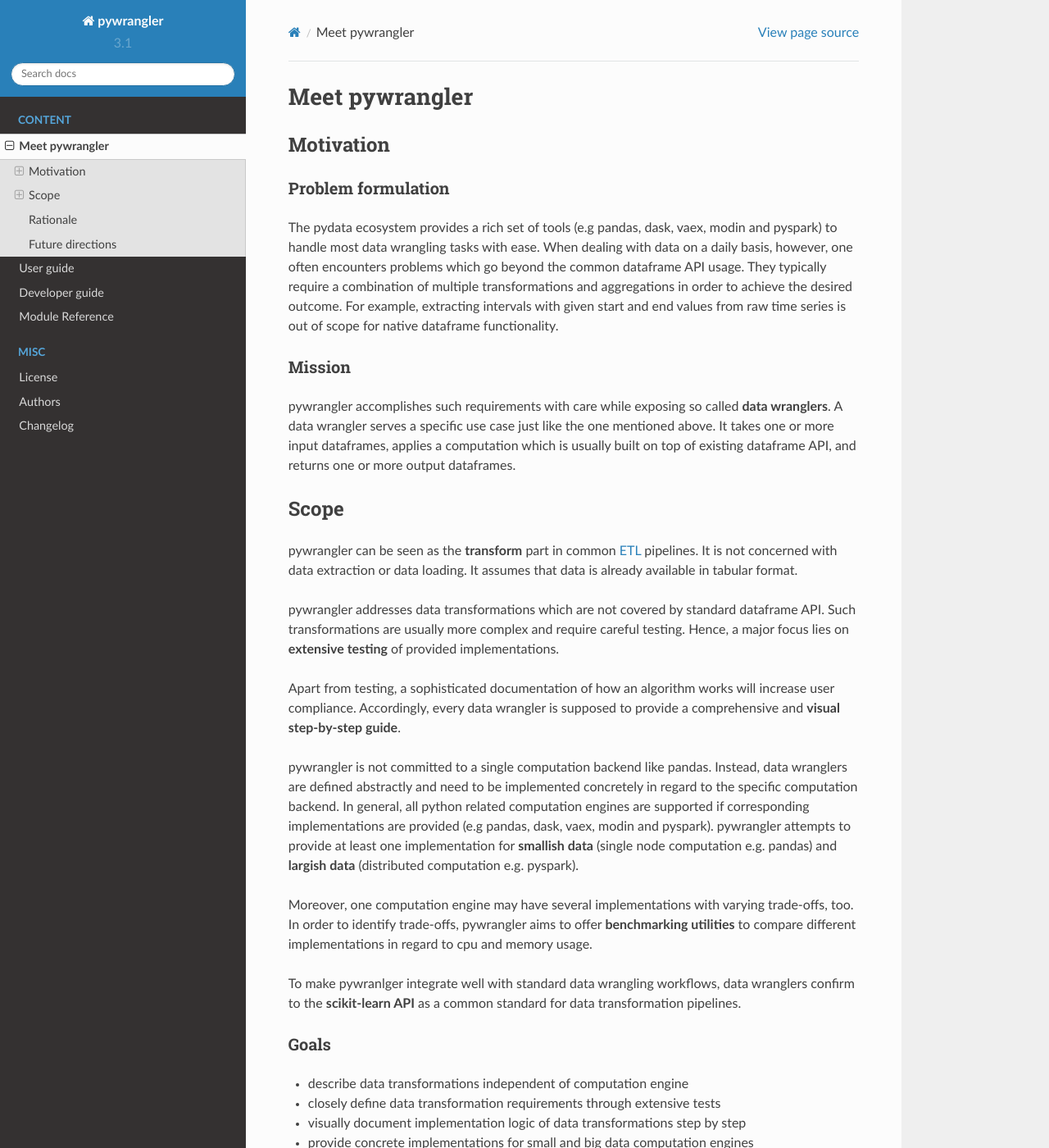
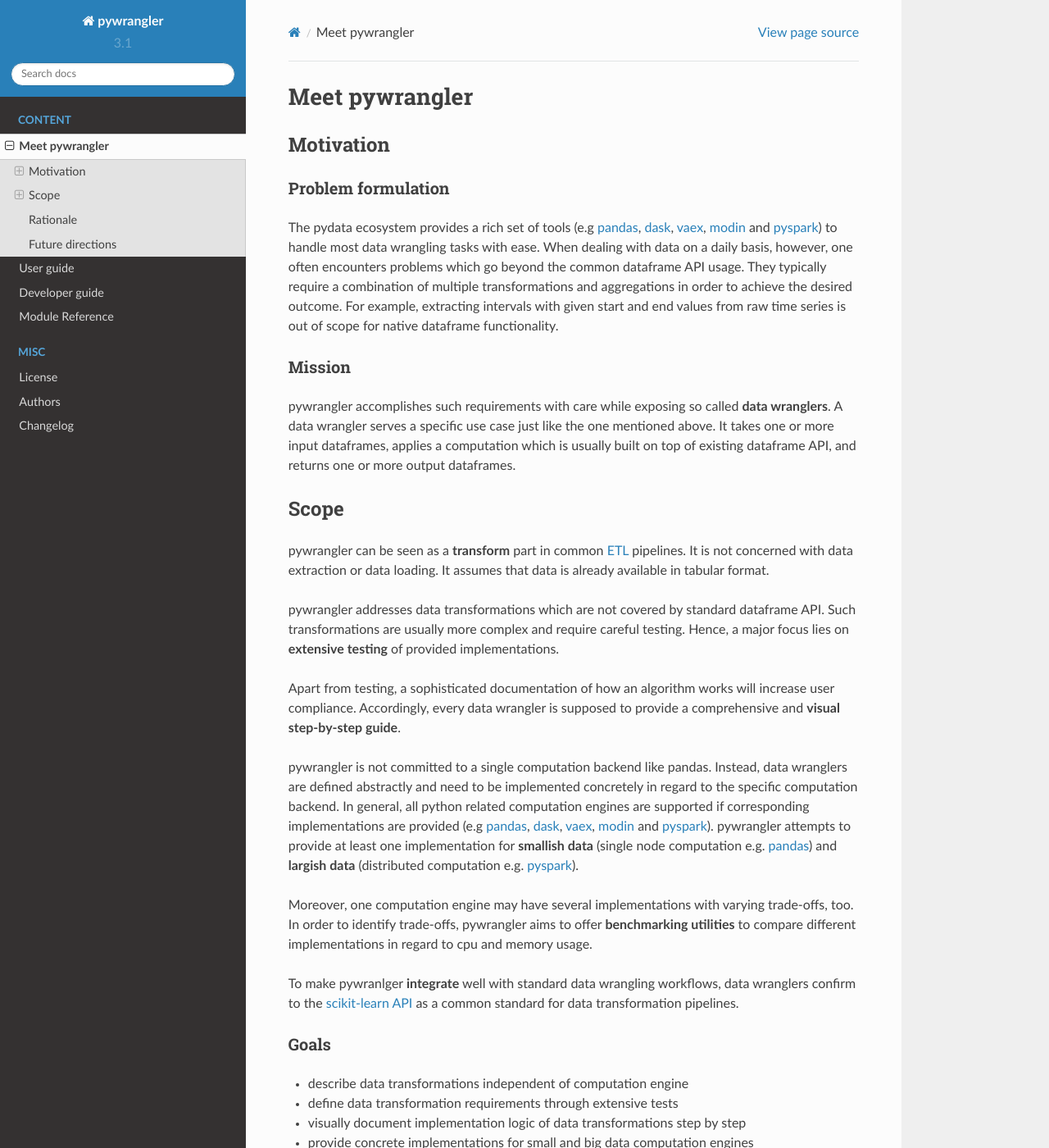
Before and after one commit to mansenfranzen/pywrangler, a Sphinx documentation site: the page built from docs/meet_pywrangler.rst, in a window 1280 px wide and 1400 px high. Shown: the whole window at 82% size. Built offline with Sphinx 7.4.7 and the Read the Docs theme 2.0.0, drawn with Linux system fonts in a browser that asks for light colours; some of the changed text lies outside the part shown.

Commit message:
Add external links and time reference [ci skip]

```diff
--- a/docs/meet_pywrangler.rst
+++ b/docs/meet_pywrangler.rst
@@ -9,7 +9,7 @@
 Problem formulation
 ===================
 
-The pydata ecosystem provides a rich set of tools (e.g pandas, dask, vaex, modin and pyspark)
+The pydata ecosystem provides a rich set of tools (e.g `pandas`_, `dask`_, `vaex`_, `modin`_ and `pyspark`_)
 to handle most data wrangling tasks with ease. When dealing with data on a daily basis,
 however, one often encounters problems which go beyond the common dataframe API usage.
 They typically require a combination of multiple transformations and aggregations in
@@ -28,7 +28,7 @@
 Scope
 -----
 
-pywrangler can be seen as the **transform** part in common `ETL`_ pipelines. It is not concerned
+pywrangler can be seen as a **transform** part in common `ETL`_ pipelines. It is not concerned
 with data extraction or data loading. It assumes that data is already available in tabular format.
 
 pywrangler addresses data transformations which are not covered by standard dataframe API.
@@ -42,22 +42,22 @@
 pywrangler is not committed to a single computation backend like pandas. Instead, data wranglers
 are defined abstractly and need to be implemented concretely in regard to the specific
 computation backend. In general, all python related computation engines are supported
-if corresponding implementations are provided (e.g pandas, dask, vaex, modin and pyspark).
+if corresponding implementations are provided (e.g `pandas`_, `dask`_, `vaex`_, `modin`_ and `pyspark`_).
 pywrangler attempts to provide at least one implementation for **smallish data** (single node
-computation e.g. pandas) and **largish data** (distributed computation e.g. pyspark).
+computation e.g. `pandas`_) and **largish data** (distributed computation e.g. `pyspark`_).
 
 Moreover, one computation engine may have several implementations with varying trade-offs, too.
 In order to identify trade-offs, pywrangler aims to offer **benchmarking utilities** to
 compare different implementations in regard to cpu and memory usage.
 
-To make pywranlger integrate well with standard data wrangling workflows, data wranglers confirm to
-the **scikit-learn API** as a common standard for data transformation pipelines.
+To make pywranlger **integrate** well with standard data wrangling workflows, data wranglers confirm to
+the `scikit-learn API`_ as a common standard for data transformation pipelines.
 
 Goals
 =====
 
 - describe data transformations independent of computation engine
-- closely define data transformation requirements through extensive tests
+- define data transformation requirements through extensive tests
 - visually document implementation logic of data transformations step by step
 - provide concrete implementations for small and big data computation engines
 - add benchmarking utilities to compare different implementations to identify tradeoffs
```
Also changed, not shown: other parts of docs/meet_pywrangler.rst (+12 -4 lines).
